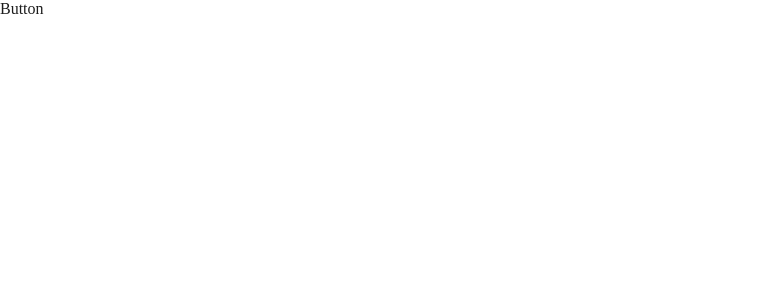
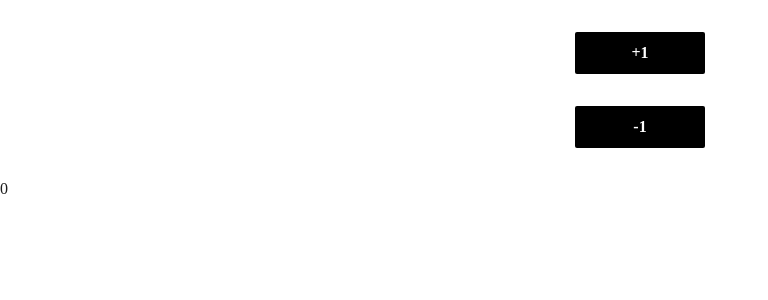
Before and after one commit to space109/space109, a React (Create React App) app in the folder frontend/: page / in a window 1280 px wide. Shown: the top 300 px of the page, without its empty margins (0-768 px from the left). Built offline with nearby package versions, Linux system fonts and the light colour scheme; a web font is replaced by a local one.

Commit message:
feat: SharpButton 컴포넌트 제작

```diff
--- a/frontend/src/components/Button.tsx
+++ /dev/null
@@ -1,9 +0,0 @@
-import React from "react";
-
-// type Props = {};
-
-function Button() {
-  return <div>Button </div>;
-}
-
-export default Button;
--- /dev/null
+++ b/frontend/src/components/Button/SharpButton.tsx
@@ -0,0 +1,54 @@
+import React from "react";
+import styled from "styled-components";
+
+interface Props {
+  fc?: any;
+  children?: any;
+}
+
+const Square = styled.div`
+  background: var(--grey-750);
+  color: var(--grey-100);
+  width: 130px;
+  height: 42px;
+  text-align: center;
+  display: flex;
+  justify-content: center;
+  align-items: center;
+  /* transition: ease 0.5s; */
+  font-size: 2rem;
+  margin: 2rem auto;
+  padding: 0px, 16px;
+  gap: 16px;
+  border-radius: 2px;
+  /* border: 1px solid var(--grey-750); */
+
+  &:hover {
+    background: var(--grey-100);
+    color: var(--grey-750);
+    /* border: 1px solid var(--grey-750); */
+  }
+`;
+
+const TextBox = styled.div`
+  font-family: "Pretendard Variable";
+  font-style: normal;
+  font-weight: 600;
+  font-size: 16px;
+  line-height: 140%;
+  /* or 22px */
+
+  display: flex;
+  align-items: center;
+  text-align: center;
+`;
+
+function SharpButton({ fc, children }: Props) {
+  return (
+    <Square onClick={fc}>
+      <TextBox>{children ? children : "제목"}</TextBox>
+    </Square>
+  );
+}
+
+export default SharpButton;
--- a/frontend/src/pages/MainPage.tsx
+++ b/frontend/src/pages/MainPage.tsx
@@ -1,10 +1,18 @@
 import React from "react";
-import Button from "../components/Button";
+import SharpButton from "../components/Button/SharpButton";
+import { useState } from "react";
 
 const MainPage = () => {
+  const [data, setData] = useState<number>(0);
+
+  const onIncrease = () => setData(data + 1);
+  const onDecrease = () => setData(data - 1);
+
   return (
     <div>
-      <Button></Button>
+      <SharpButton fc={onIncrease}>+1</SharpButton>
+      <SharpButton fc={onDecrease}>-1</SharpButton>
+      {data}
     </div>
   );
 };
```
